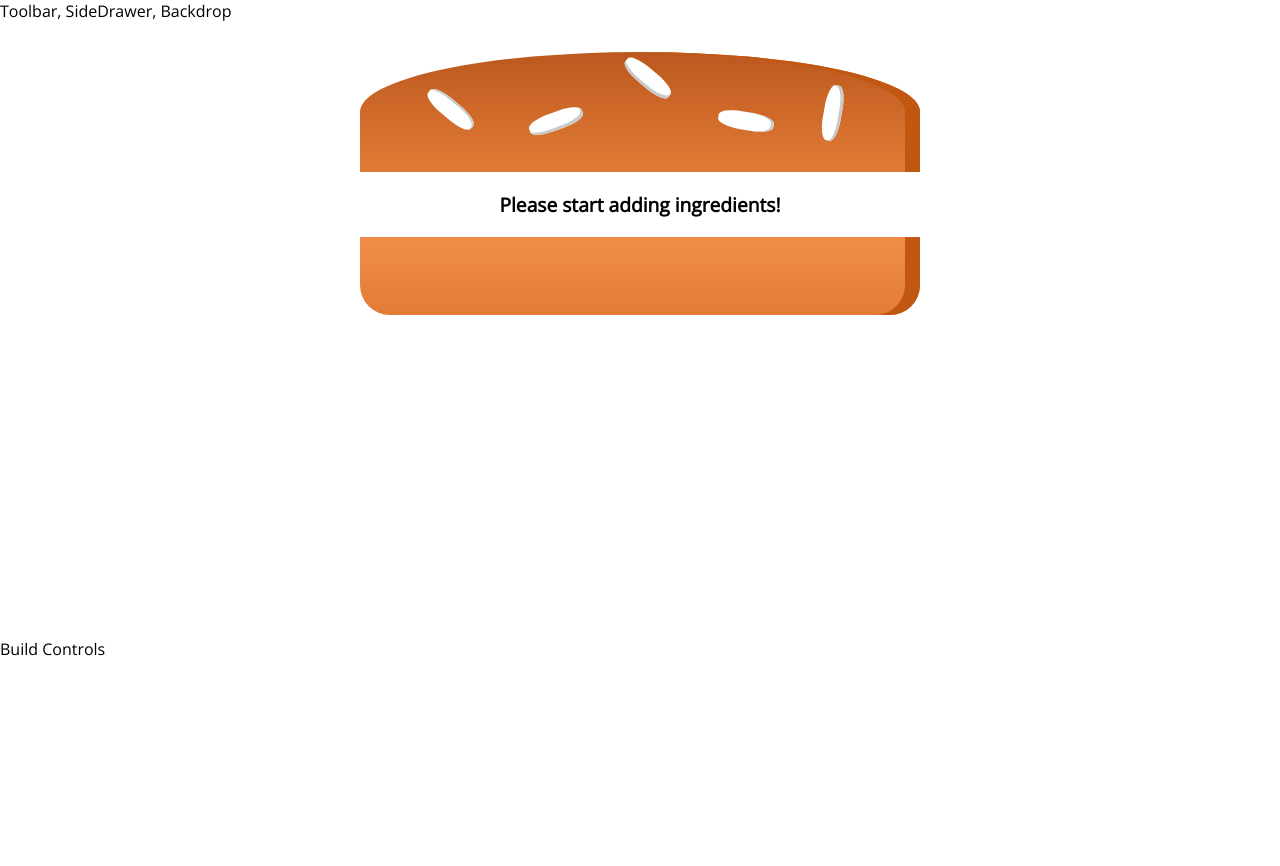
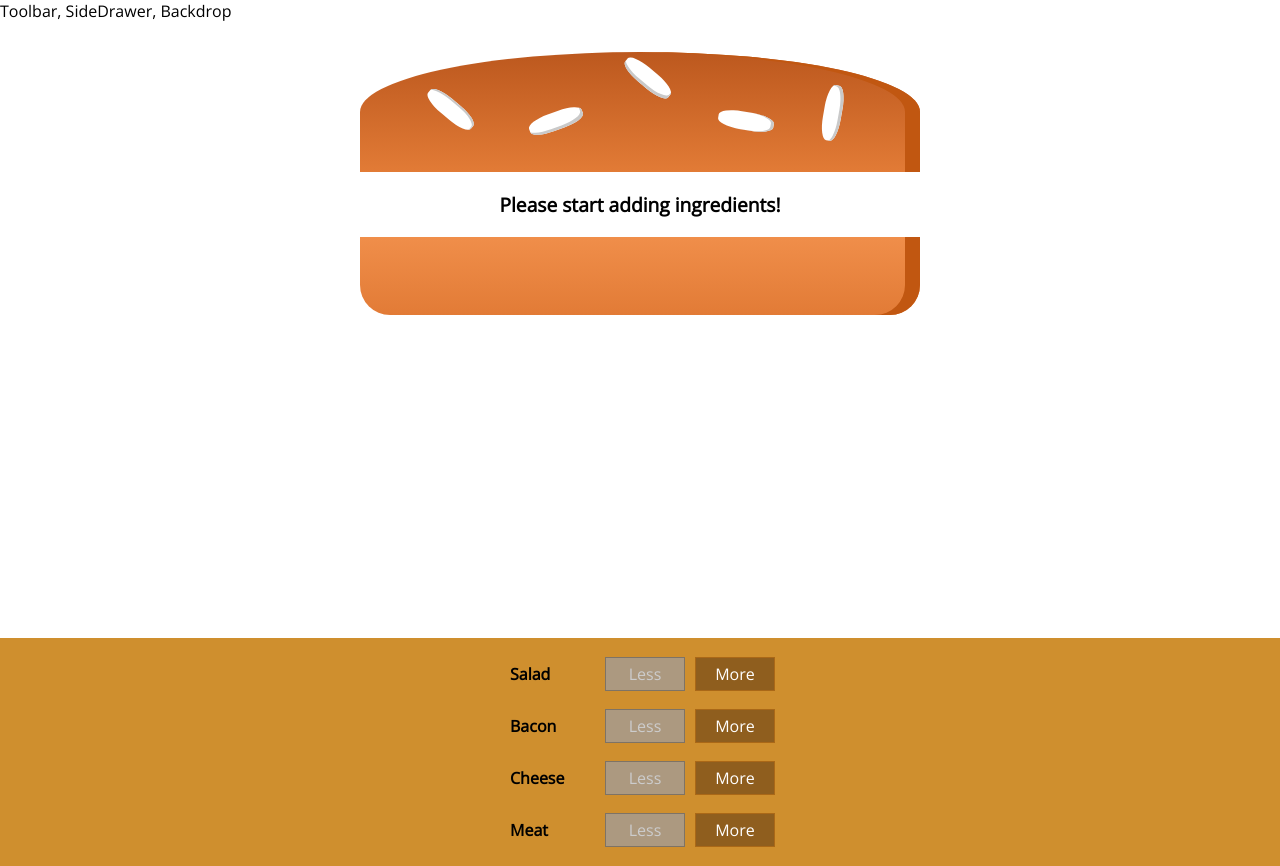
Before and after one commit to jakcllns/react-practice, a React (Create React App) app: page / in a window 1280 px wide. Before the commit the page ends 800 px from the top, so only its background shows below. Built offline with nearby package versions, Linux system fonts and the light colour scheme.

Commit message:
Added build controls for building burger

```diff
--- a/src/components/Burger/BuildControls/BuildControl/BuildControl.js
+++ b/src/components/Burger/BuildControls/BuildControl/BuildControl.js
@@ -4,7 +4,9 @@
 const BuildControl = (props) => (
     <div className={classes.BuildControl}>
         <div className={classes.Label}>{props.label}</div>
-        <button className={classes.Less}>Less</button>
-        <button className={classes.More}>More</button>
+        <button className={classes.Less} onClick={props.removed} disabled={props.disabled}>Less</button>
+        <button className={classes.More} onClick={props.added}>More</button>
     </div>
 )
+
+export default BuildControl;
--- a/src/components/Burger/BuildControls/BuildControls.js
+++ b/src/components/Burger/BuildControls/BuildControls.js
@@ -1,9 +1,24 @@
 import React from 'react';
+import BuildControl from './BuildControl/BuildControl';
 import classes from './BuildControls.module.css';
 
+const controls = [
+    {label: 'Salad', type: 'salad'},
+    {label: 'Bacon', type: 'bacon'},
+    {label: 'Cheese', type: 'cheese'},
+    {label: 'Meat', type:'meat'}
+]
 const BuildControls = (props) => (
-    <div>
-
+    <div className={classes.BuildControls}>
+        {controls.map(ctrl => (
+            <BuildControl
+                key={ctrl.label}
+                label={ctrl.label}
+                added={() => props.ingredientAdded(ctrl.type)}
+                removed={() => props.ingredientRemoved(ctrl.type)}
+                disabled={props.disabled[ctrl.type]}
+            />
+        ))}
     </div>
 );
 
--- a/src/containers/BurgerBuilder/BurgerBuilder.js
+++ b/src/containers/BurgerBuilder/BurgerBuilder.js
@@ -1,6 +1,17 @@
 import React, { Component } from 'react';
 import Auxillary from '../../hoc/Auxillary';
 import Burger from '../../components/Burger/Burger';
+import BuildControls from '../../components/Burger/BuildControls/BuildControls';
+
+
+const INGREDIENT_PRICES = {
+    salad: 0.5,
+    cheese: 0.4,
+    meat: 1.3,
+    bacon: 0.7
+}
+
+const BASE_PRICE = 4;
 
 class BurgerBuilder extends Component {
     state = {
@@ -9,14 +20,61 @@
             bacon: 0,
             cheese: 0,
             meat: 0
+        },
+        totalPrice: BASE_PRICE
+    }
+
+    addIngredientHandler = (type) => {
+        const oldCount = this.state.ingredients[type];
+        const updatedCount = oldCount + 1;
+        const updatedIngredients = {
+            ...this.state.ingredients
+        };
+
+        updatedIngredients[type] = updatedCount;
+        const priceAddition = INGREDIENT_PRICES[type];
+        const oldPrice = this.state.totalPrice;
+        const newPrice = oldPrice + priceAddition;
+        this.setState({totalPrice: newPrice, ingredients: updatedIngredients});
+    }
+
+    removeIngredientHandler = (type) => {
+        const oldCount = this.state.ingredients[type];
+        if (oldCount <=0){
+            return;
         }
+        const updatedCount = oldCount - 1;
+        const updatedIngredients = {
+            ...this.state.ingredients
+        };
+
+        updatedIngredients[type] = updatedCount;
+        const priceSubtraction = INGREDIENT_PRICES[type];
+        const oldPrice = this.state.totalPrice;
+        const newPrice = oldPrice - priceSubtraction;
+        this.setState({totalPrice: newPrice, ingredients: updatedIngredients});
+
     }
 
     render(){
+        const disabledInfo = {
+            ...this.state.ingredients
+        };
+
+        for (let key in disabledInfo){
+            disabledInfo[key] = disabledInfo[key] <= 0;
+        }
+
+
         return (
+
             <Auxillary>
                 <Burger ingredients={this.state.ingredients}/>
-                <div>Build Controls</div>
+                <BuildControls
+                    ingredientAdded={this.addIngredientHandler}
+                    ingredientRemoved={this.removeIngredientHandler}
+                    disabled={disabledInfo}
+                />
             </Auxillary>
         );
     }
```
